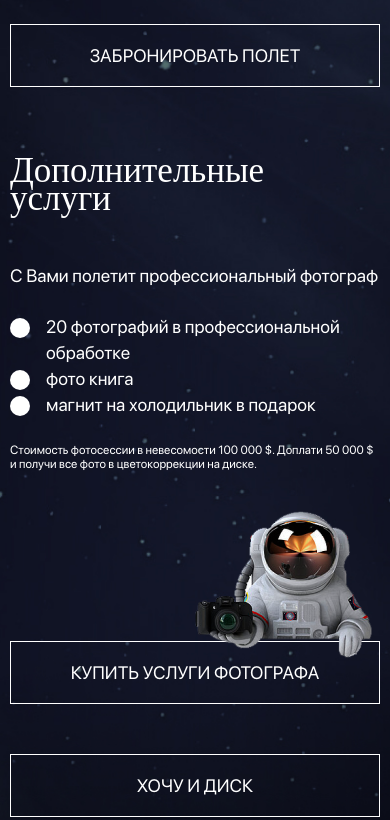
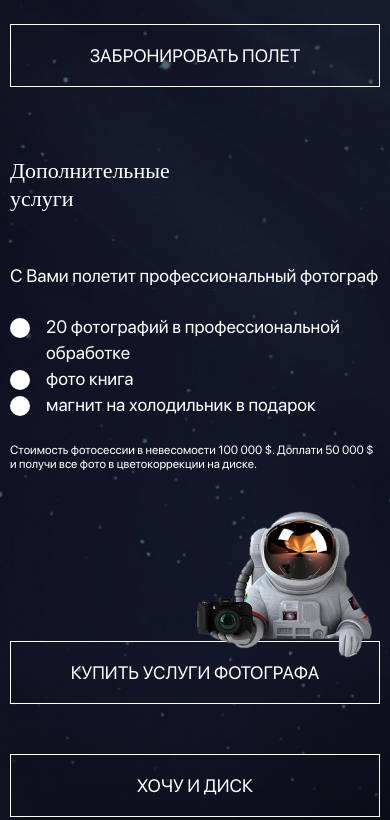
Before and after one commit to Scandal-MyZiK/Scandal-MyZiK.github.io, a plain HTML site: page index.html in a window 390 px wide. Shown: the part 7305-8125 px from the top of the page. Drawn offline with nearby package versions, Linux system fonts and the light colour scheme; files whose address does not match are found by name.

Commit message:
Исправил баги

```diff
--- a/css/style.css
+++ b/css/style.css
@@ -514,6 +514,7 @@ body{
 .contects__inner{
     display: flex;
     justify-content: space-between;
+    flex-wrap: wrap;
 }
 
 .contects__box{
@@ -950,9 +951,6 @@ body{
     .contects__guarantees{
         width: 100%;
     }
-    .services__title{
-        font-size: 35px;
-    }
 }
 
 @media(max-width:375px){
```
